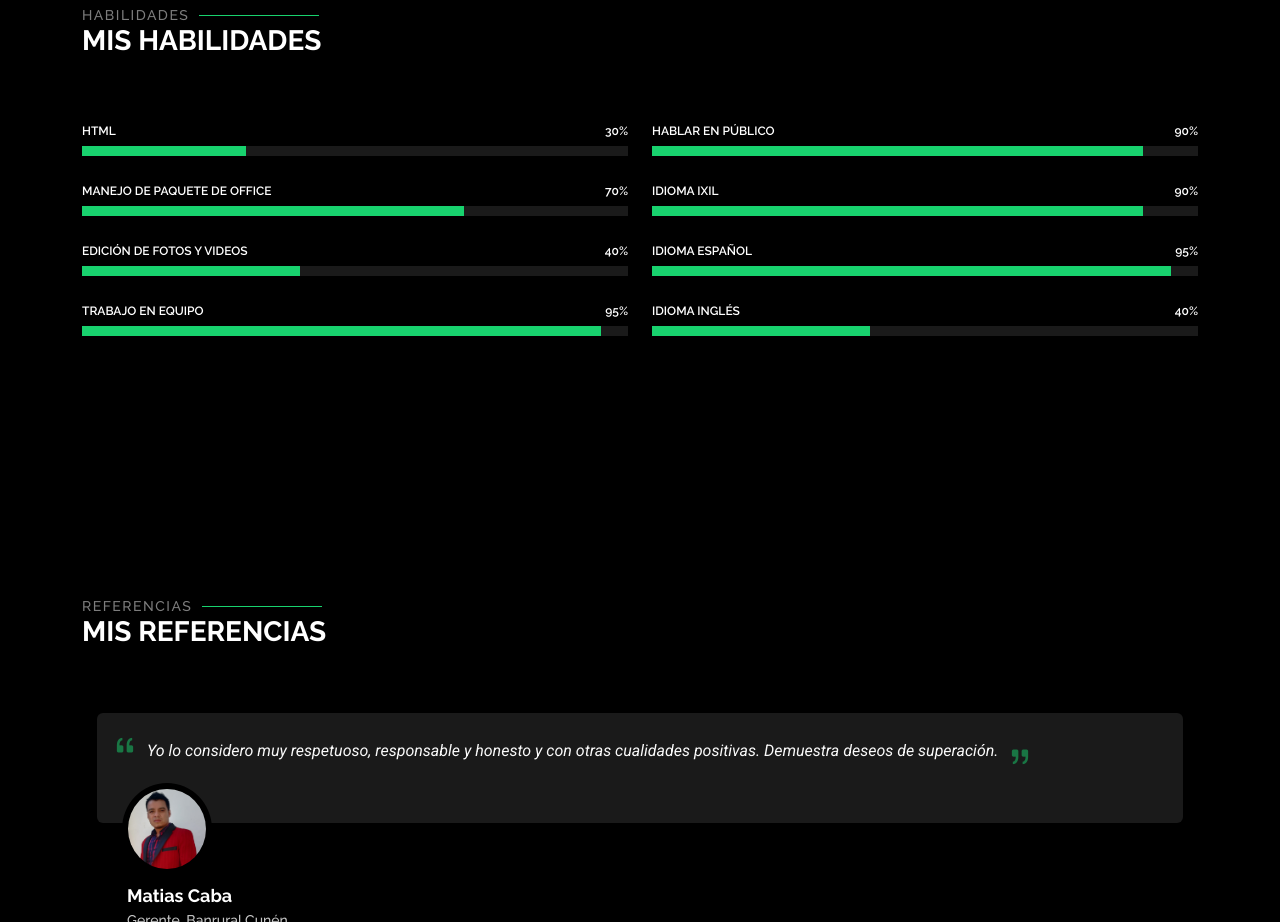
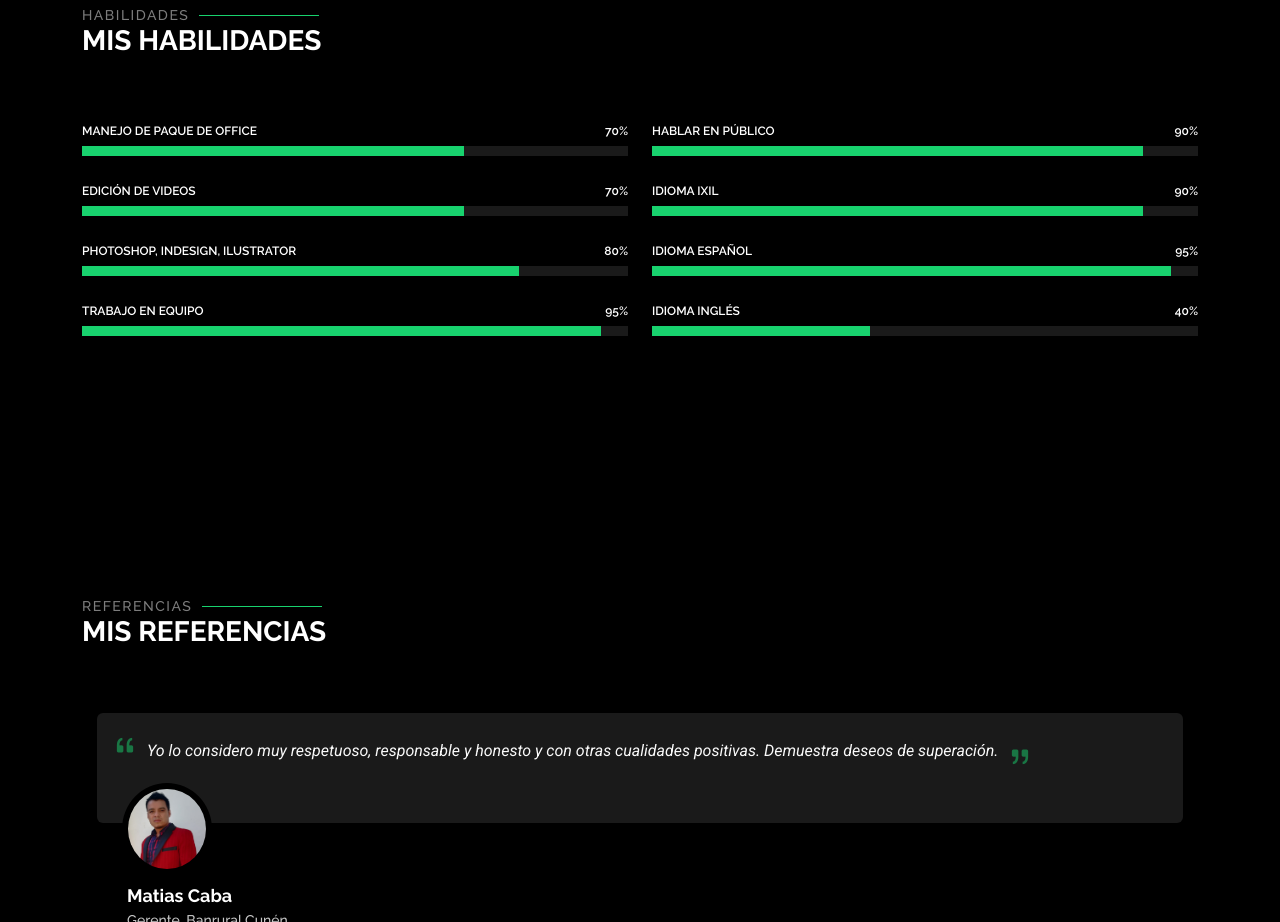
Before and after one commit to Gaspar0802-hub/Portafolio-Marvin, a plain HTML site: page about.html in a window 1280 px wide. Shown: the part 1140-2062 px from the top of the page. Drawn offline with Linux system fonts and the light colour scheme.

Commit message:
Add files via upload

```diff
--- a/about.html
+++ b/about.html
@@ -157,23 +157,23 @@
           <div class="col-lg-6">
 
             <div class="progress">
-              <span class="skill"><span>HTML</span> <i class="val">30%</i></span>
-              <div class="progress-bar-wrap">
-                <div class="progress-bar" role="progressbar" aria-valuenow="30" aria-valuemin="0" aria-valuemax="100"></div>
-              </div>
-            </div><!-- End Skills Item -->
-
-            <div class="progress">
-              <span class="skill"><span>Manejo de paquete de office</span> <i class="val">70%</i></span>
+              <span class="skill"><span>Manejo de paque de office</span> <i class="val">70%</i></span>
               <div class="progress-bar-wrap">
                 <div class="progress-bar" role="progressbar" aria-valuenow="70" aria-valuemin="0" aria-valuemax="100"></div>
               </div>
             </div><!-- End Skills Item -->
 
             <div class="progress">
-              <span class="skill"><span>Edición de fotos y videos</span> <i class="val">40%</i></span>
+              <span class="skill"><span>Edición de videos</span> <i class="val">70%</i></span>
               <div class="progress-bar-wrap">
-                <div class="progress-bar" role="progressbar" aria-valuenow="40" aria-valuemin="0" aria-valuemax="100"></div>
+                <div class="progress-bar" role="progressbar" aria-valuenow="70" aria-valuemin="0" aria-valuemax="100"></div>
+              </div>
+            </div><!-- End Skills Item -->
+
+            <div class="progress">
+              <span class="skill"><span>Photoshop, InDesign, Ilustrator</span> <i class="val">80%</i></span>
+              <div class="progress-bar-wrap">
+                <div class="progress-bar" role="progressbar" aria-valuenow="80" aria-valuemin="0" aria-valuemax="100"></div>
               </div>
             </div><!-- End Skills Item -->
             <div class="progress">
```
